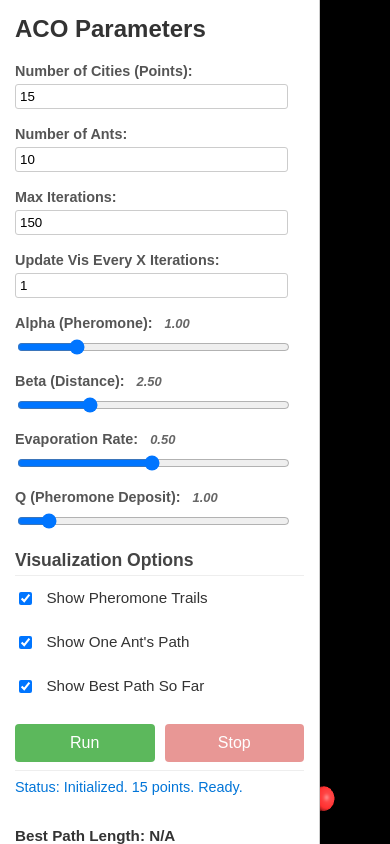
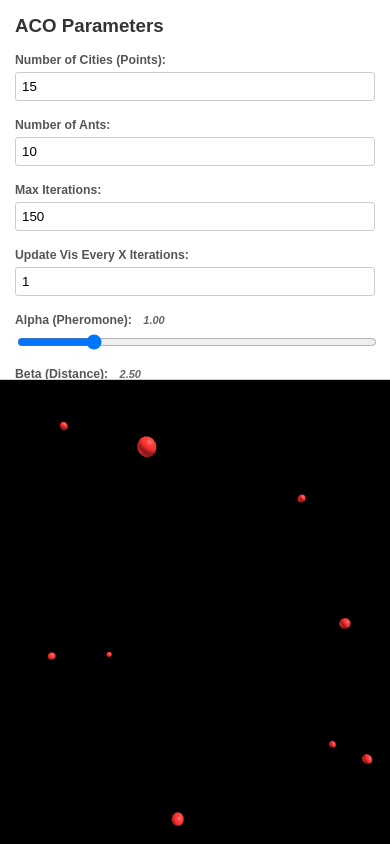
Before and after one commit to INF800/travelling-salesman-problem-using-ant-colony-optimization, a plain HTML site: page index.html in a window 390 px wide. Drawn offline with nearby package versions, Linux system fonts and the light colour scheme; animation ran at ten frames a second.

Commit message:
Update index.html

```diff
--- a/index.html
+++ b/index.html
@@ -2,19 +2,73 @@
 <html lang="en">
 <head>
     <meta charset="UTF-8">
+    <!-- Crucial for responsiveness -->
     <meta name="viewport" content="width=device-width, initial-scale=1.0">
     <title>TSP - ACO Step-by-Step Vis</title>
     <style>
-        body { margin: 0; font-family: sans-serif; display: flex; height: 100vh; overflow: hidden; background-color: #f0f0f0; }
-        #container { flex-grow: 1; height: 100%; position: relative; background-color: #1a1a1a; } /* Scene background */
-        #controls { width: 320px; padding: 15px; overflow-y: auto; border-right: 1px solid #ccc; box-sizing: border-box; height: 100%; display: flex; flex-direction: column; background-color: #ffffff; }
+        /* --- Base & Desktop Styles --- */
+        html {
+             box-sizing: border-box; /* Include padding and border in element's total width and height */
+        }
+        *, *:before, *:after {
+             box-sizing: inherit;
+        }
+        body {
+            margin: 0;
+            font-family: sans-serif;
+            display: flex; /* Side-by-side layout by default */
+            min-height: 100vh; /* Use min-height for flexibility */
+            overflow: hidden; /* Hide body scrollbars on desktop */
+            background-color: #f0f0f0;
+        }
+        #container {
+            flex-grow: 1; /* Takes remaining width */
+            height: 100vh; /* Takes full viewport height on desktop */
+            position: relative;
+            background-color: #1a1a1a; /* Scene background */
+        }
+        #controls {
+            width: 320px; /* Fixed width on desktop */
+            flex-shrink: 0; /* Prevent controls from shrinking */
+            padding: 15px;
+            overflow-y: auto; /* Allow scrolling within controls */
+            border-right: 1px solid #ccc; /* Separator on desktop */
+            border-bottom: none; /* No bottom border on desktop */
+            height: 100vh; /* Full viewport height */
+            display: flex;
+            flex-direction: column;
+            background-color: #ffffff;
+        }
+        #controls .scrollable-content { /* Added wrapper for content */
+             flex-grow: 1; /* Allow content to take space */
+             /* overflow-y: auto; is handled by #controls */
+        }
+
         #controls h2 { margin-top: 0; color: #333; }
         #controls h3 { margin-top: 15px; margin-bottom: 8px; font-size: 1.1em; border-bottom: 1px solid #eee; padding-bottom: 4px; color: #444;}
         .control-group { margin-bottom: 12px; }
         label { display: block; margin-bottom: 5px; font-weight: bold; font-size: 0.9em; color: #555;}
-        input[type="number"], input[type="range"] { width: calc(100% - 16px); margin-bottom: 5px; padding: 4px; border: 1px solid #ccc; border-radius: 3px; box-sizing: border-box;}
-        input[type="range"] { padding: 0;}
-        button { padding: 10px 15px; font-size: 1em; cursor: pointer; width: 100%; background-color: #5cb85c; color: white; border: none; border-radius: 4px; margin-top: 5px; transition: background-color 0.2s ease; }
+        /* Make inputs fill container */
+        input[type="number"], input[type="range"], button {
+             width: 100%;
+             margin-bottom: 5px;
+        }
+        input[type="number"] {
+            padding: 6px; /* Slightly more padding */
+            border: 1px solid #ccc;
+            border-radius: 3px;
+        }
+        input[type="range"] {
+            padding: 0;
+            cursor: pointer;
+        }
+        button {
+            padding: 10px 15px;
+            font-size: 1em;
+            cursor: pointer;
+            background-color: #5cb85c; color: white; border: none; border-radius: 4px;
+            margin-top: 5px; transition: background-color 0.2s ease;
+        }
         button#runPauseButton.running { background-color: #f0ad4e; } /* Orange for Pause/Resume */
         button#runPauseButton.paused { background-color: #5bc0de; } /* Blue for Resume */
         button#stopButton { background-color: #d9534f; } /* Red for Stop */
@@ -22,23 +76,72 @@
         button:disabled { background-color: #cccccc; cursor: not-allowed; opacity: 0.6;}
         #output { margin-top: 12px; font-weight: bold; font-size: 0.95em; color: #333;}
         #status { margin-top: 8px; color: #0275d8; min-height: 2.5em; font-size: 0.9em; border-top: 1px solid #eee; padding-top: 8px;}
-        canvas { display: block; }
+        canvas { display: block; /* Prevent extra space below canvas */ }
         .value-display { display: inline-block; margin-left: 8px; font-style: italic; color: #666; font-size: 0.9em;}
         .button-group { display: flex; gap: 10px; margin-top: 15px;}
         .button-group button { flex: 1; }
          #loading-overlay {
             position: absolute; top: 0; left: 0; width: 100%; height: 100%;
-            background: rgba(0, 0, 0, 0.6); color: #fff; display: none;
+            background: rgba(0, 0, 0, 0.7); /* Slightly darker overlay */
+            color: #fff; display: none;
             justify-content: center; align-items: center; font-size: 1.6em; z-index: 10; text-align: center;
+            padding: 20px; /* Add padding */
         }
         .checkbox-group label { display: inline-block; margin-left: 5px; font-weight: normal; font-size: 0.95em; color: #333;}
         .checkbox-group input[type="checkbox"] { margin-right: 5px; vertical-align: middle;}
         .checkbox-group { padding: 5px 0; }
+
+        /* --- Responsive Styles --- */
+        @media (max-width: 768px) {
+            body {
+                flex-direction: column; /* Stack controls on top of container */
+                overflow: auto; /* Allow body scroll if content exceeds viewport */
+                height: auto; /* Remove fixed height */
+            }
+            #controls {
+                width: 100%; /* Full width */
+                height: 45vh; /* Controls take top 45% of viewport height */
+                min-height: 280px; /* Minimum height for controls */
+                border-right: none; /* Remove side border */
+                border-bottom: 1px solid #ccc; /* Add bottom border */
+                /* overflow-y: auto; is already set */
+            }
+            #container {
+                width: 100%; /* Full width */
+                height: 55vh; /* Container takes bottom 55% of viewport height */
+                min-height: 250px; /* Minimum height for visualization */
+            }
+            #controls button {
+                 padding: 12px 15px; /* Slightly larger touch targets */
+            }
+            /* Optional: Stack button group vertically on small screens */
+            /*
+            .button-group {
+                flex-direction: column;
+            }
+            */
+        }
+         @media (max-width: 400px) {
+            #controls {
+                 font-size: 0.9em; /* Slightly smaller base font in controls */
+            }
+            #controls h2 {
+                 font-size: 1.3em;
+            }
+             #controls h3 {
+                 font-size: 1.05em;
+            }
+            label {
+                font-size: 0.85em;
+            }
+         }
+
     </style>
 </head>
 <body>
+    <!-- Moved content inside a scrollable div within controls for clarity -->
     <div id="controls">
-        <div> <!-- Scrollable content area -->
+        <div class="scrollable-content">
             <h2>ACO Parameters</h2>
 
             <div class="control-group">
@@ -96,7 +199,7 @@
 
             <div id="status">Status: Idle</div>
             <div id="output">Best Path Length: N/A</div>
-        </div> <!-- End scrollable area -->
+        </div> <!-- End scrollable content -->
     </div>
     <div id="container">
          <div id="loading-overlay">Initializing...</div>
@@ -455,7 +558,8 @@
              if (n_points === 0) return 1.0;
              for (let i = 0; i < n_points; i++) {
                  for (let j = i + 1; j < n_points; j++) {
-                     if (pheromoneMatrix[i][j] > maxP) {
+                     // Add safety check for indices
+                     if (i < pheromoneMatrix.length && j < pheromoneMatrix[i].length && pheromoneMatrix[i][j] > maxP) {
                          maxP = pheromoneMatrix[i][j];
                      }
                  }
@@ -559,7 +663,7 @@
 
             // Scene
             scene = new THREE.Scene();
-            // scene.background = new THREE.Color(0x1a1a1a); // Set by container CSS now
+            // scene.background is set by container CSS now
 
             // Camera
             camera = new THREE.PerspectiveCamera(60, container.clientWidth / container.clientHeight, 0.1, 1500);
@@ -602,18 +706,31 @@
 
         function onWindowResize() {
             const container = containerDiv;
-            if (!container) return;
-            camera.aspect = container.clientWidth / container.clientHeight;
+            if (!container || !renderer || !camera) return; // Check if Three.js objects exist
+
+            // IMPORTANT: Get the ACTUAL dimensions of the container DIV
+            const width = container.clientWidth;
+            const height = container.clientHeight;
+
+             // Check for zero dimensions to prevent errors
+            if (width === 0 || height === 0) {
+                 console.warn("Container dimensions are zero during resize.");
+                 return;
+            }
+
+
+            camera.aspect = width / height;
             camera.updateProjectionMatrix();
-            renderer.setSize(container.clientWidth, container.clientHeight);
+            renderer.setSize(width, height);
         }
 
         function animate() {
             // This loop only handles rendering and controls, continuously
-            requestAnimationFrame(animate);
-            controls.update(); // Update controls if damping is enabled
-            renderer.render(scene, camera);
+            animationFrameIdRender = requestAnimationFrame(animate); // Use a different ID if needed, but likely okay
+             if (controls) controls.update(); // Update controls if damping is enabled
+             if (renderer && scene && camera) renderer.render(scene, camera); // Check objects exist before rendering
          }
+         let animationFrameIdRender = null; // Separate ID for render loop (best practice)
 
         function generatePoints(numPoints) {
             stopSimulation(); // Stop any active simulation before changing points
@@ -645,7 +762,9 @@
                 const obj = pointObjectsGroup.children[0];
                 pointObjectsGroup.remove(obj);
                 if (obj.geometry) obj.geometry.dispose();
-                if (obj.material) obj.material.dispose();
+                if (obj.material) {
+                    // Material is shared, dispose only once if needed, but usually not necessary unless replacing
+                }
              }
 
              if (points.length === 0) return;
@@ -669,6 +788,7 @@
          function drawPathLine(pathIndices, color, linewidth, opacity = 1.0) {
             if (!pathIndices || pathIndices.length < 2) return null; // Need at least two points for a line
 
+            // Create a unique material for each path line to manage opacity/color independently
             const pathMaterial = new THREE.LineBasicMaterial({
                 color: color,
                 linewidth: linewidth, // Note: linewidth > 1 might not render consistently across systems
@@ -705,16 +825,14 @@
 
          // Function to clear a specific THREE.Line object
          function clearVisualization(lineObject) {
-             if (lineObject) {
+             if (lineObject && scene) { // Check if scene exists
+                 scene.remove(lineObject); // Remove from the main scene
+                 pheromoneLinesGroup.remove(lineObject); // Attempt removal from group just in case
                  if (lineObject.geometry) lineObject.geometry.dispose();
-                 // Dispose material ONLY if it's unique to this object (true for paths, check pheromones)
-                 if (lineObject.material) {
-                     // Check if material is shared before disposing? For paths, it's unique per draw.
+                 // Dispose material ONLY if it's unique to this object (true for paths)
+                 if (lineObject.material && !lineObject.material.isShared) { // Assume non-shared for paths
                      lineObject.material.dispose();
                  }
-                 scene.remove(lineObject); // Remove from the main scene
-                 // If it was in a group, it should also be removed from the group
-                 pheromoneLinesGroup.remove(lineObject); // Attempt removal from group just in case
              }
          }
 
@@ -725,10 +843,10 @@
              for (let i = pheromoneLineObjects.length - 1; i >= 0; i--) {
                  const obj = pheromoneLineObjects[i];
                  if (obj.line) {
+                     pheromoneLinesGroup.remove(obj.line); // Remove from the dedicated group
                      if (obj.line.geometry) obj.line.geometry.dispose();
                      // Pheromone lines use cloned materials, so dispose them
                      if (obj.line.material) obj.line.material.dispose();
-                     pheromoneLinesGroup.remove(obj.line); // Remove from the dedicated group
                  }
              }
              pheromoneLineObjects = []; // Clear the tracking array
@@ -747,7 +865,8 @@
                  linewidth: 1,
                  transparent: true,
                  opacity: PHEROMONE_MIN_OPACITY, // Start almost invisible
-                 depthTest: false // Render pheromones potentially behind spheres slightly better
+                 depthTest: false, // Render pheromones potentially behind spheres slightly better
+                 // side: THREE.DoubleSide // May not be needed for lines
              });
 
              for (let i = 0; i < n_points; i++) {
@@ -778,7 +897,7 @@
          function updatePheromoneLineOpacities(maxPheromone) {
              // If the feature is toggled off, the entire group is already hidden, so maybe skip calculations?
              // However, updating ensures state is correct if toggled back on. Let's update anyway.
-             // pheromoneLinesGroup.visible = showPheromones; // Ensure group visibility matches toggle
+              if (!pheromoneLinesGroup.visible) return; // Early exit if group is hidden
 
              const safeMaxPheromone = maxPheromone > 1e-9 ? maxPheromone : 1.0;
 
@@ -787,8 +906,9 @@
                  const j = obj.indices[1];
 
                  // Ensure indices are valid before accessing matrix
-                 if (i >= pheromoneMatrix.length || j >= pheromoneMatrix[i].length) {
-                      console.warn(`Invalid indices [${i}, ${j}] for pheromone matrix access.`);
+                  if (i >= pheromoneMatrix.length || !pheromoneMatrix[i] || j >= pheromoneMatrix[i].length) {
+                      // console.warn(`Invalid indices [${i}, ${j}] for pheromone matrix access.`);
+                       if(obj.line) obj.line.visible = false; // Hide line if data is invalid
                        return; // Skip this line if indices are bad
                   }
 
@@ -801,9 +921,11 @@
                  const opacity = PHEROMONE_MIN_OPACITY + (PHEROMONE_MAX_OPACITY - PHEROMONE_MIN_OPACITY) * normalizedPheromone;
 
                  // Update the individual line's material opacity
+                 if(obj.line && obj.line.material) {
                      obj.line.material.opacity = opacity;
                      // Make line visible only if its calculated opacity is noticeably above the minimum
                      obj.line.visible = opacity > (PHEROMONE_MIN_OPACITY + 0.005);
+                 }
              });
          }
 
@@ -827,7 +949,7 @@
                  // Use timeout to allow UI update (show loader) before potential blocking generation
                  setTimeout(() => { generatePoints(numPoints); hideLoading(); }, 50);
              } else {
-                 nPointsInput.value = points.length; // Reset to current valid value if input is bad
+                 nPointsInput.value = points.length > 0 ? points.length : 15; // Reset to current or default
                  console.warn("Invalid number of points entered.");
              }
         });
@@ -845,7 +967,7 @@
             showPheromones = e.target.checked;
             pheromoneLinesGroup.visible = showPheromones; // Immediately toggle group visibility
             // If turning on during run, might need an immediate opacity update?
-            if (showPheromones && isRunning && !isPaused) {
+            if (showPheromones && (isRunning || isPaused)) { // Update if running or paused
                  updatePheromoneLineOpacities(getMaximumPheromone());
             }
         });
@@ -855,6 +977,7 @@
              if (!showAntPath) { // If turning off, clear the current temp line
                   clearVisualization(tempAntPathLine); tempAntPathLine = null;
              }
+             // No need to redraw immediately when turning on, it happens in updateVisualizations
          });
 
          showBestPathCheckbox.addEventListener('change', (e) => {
@@ -874,6 +997,8 @@
          }
 
         // --- Initialization ---
+         function initializeApp() {
+            try {
                 initThreeJS(); // Setup scene, camera, renderer, controls
 
                 // Set initial display values for sliders
@@ -886,7 +1011,24 @@
                 setTimeout(() => {
                     generatePoints(parseInt(nPointsInput.value, 10)); // Generate points based on default UI value
                     hideLoading();
+                    onWindowResize(); // Explicitly call resize once after setup
                 }, 100); // Small delay to ensure page is ready
+             } catch (error) {
+                 console.error("Initialization failed:", error);
+                 hideLoading();
+                 statusDiv.textContent = "Error initializing application. Check console.";
+                 // Optionally display a user-friendly error message
+                 containerDiv.innerHTML = "<p style='color: red; padding: 20px;'>An error occurred during initialization. Please check the developer console.</p>";
+             }
+         }
+
+         // Ensure DOM is ready before initializing
+         if (document.readyState === 'loading') {
+             document.addEventListener('DOMContentLoaded', initializeApp);
+         } else {
+             initializeApp(); // DOMContentLoaded has already fired
+         }
+
 
     </script>
 </body>
```
Lines whose indentation alone changed are shown as unchanged.
